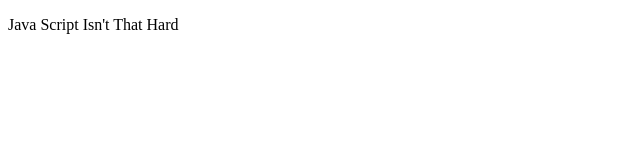
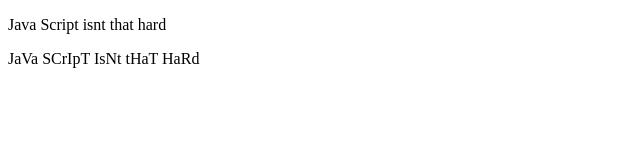
Before and after one commit to Kaiser-SK/cpnt-262-achievement1, a plain HTML site: page index.html in a window 1280 px wide. Shown: the whole page, without its empty margins (0-640 px from the left). Drawn offline with Linux system fonts and the light colour scheme.

Commit message:
minor tweaks

```diff
--- a/index.html
+++ b/index.html
@@ -5,10 +5,10 @@
   <meta http-equiv="X-UA-Compatible" content="IE=edge">
   <meta name="viewport" content="width=device-width, initial-scale=1.0">
   <title>Spongebob Case</title>
-  <script src="/cpnt-262-achievements2/js/client.js" defer></script>
+  <script src="/cpnt-262-achievement1/js/client.js" defer></script>
 </head>
 <body>
-  <p class="original">Java Script Isn't That Hard</p>
+  <p class="original"></p>
   <p class="spongebob-case"></p>
 </body>
 </html>
```
Also changed, not shown: 1 other file.
